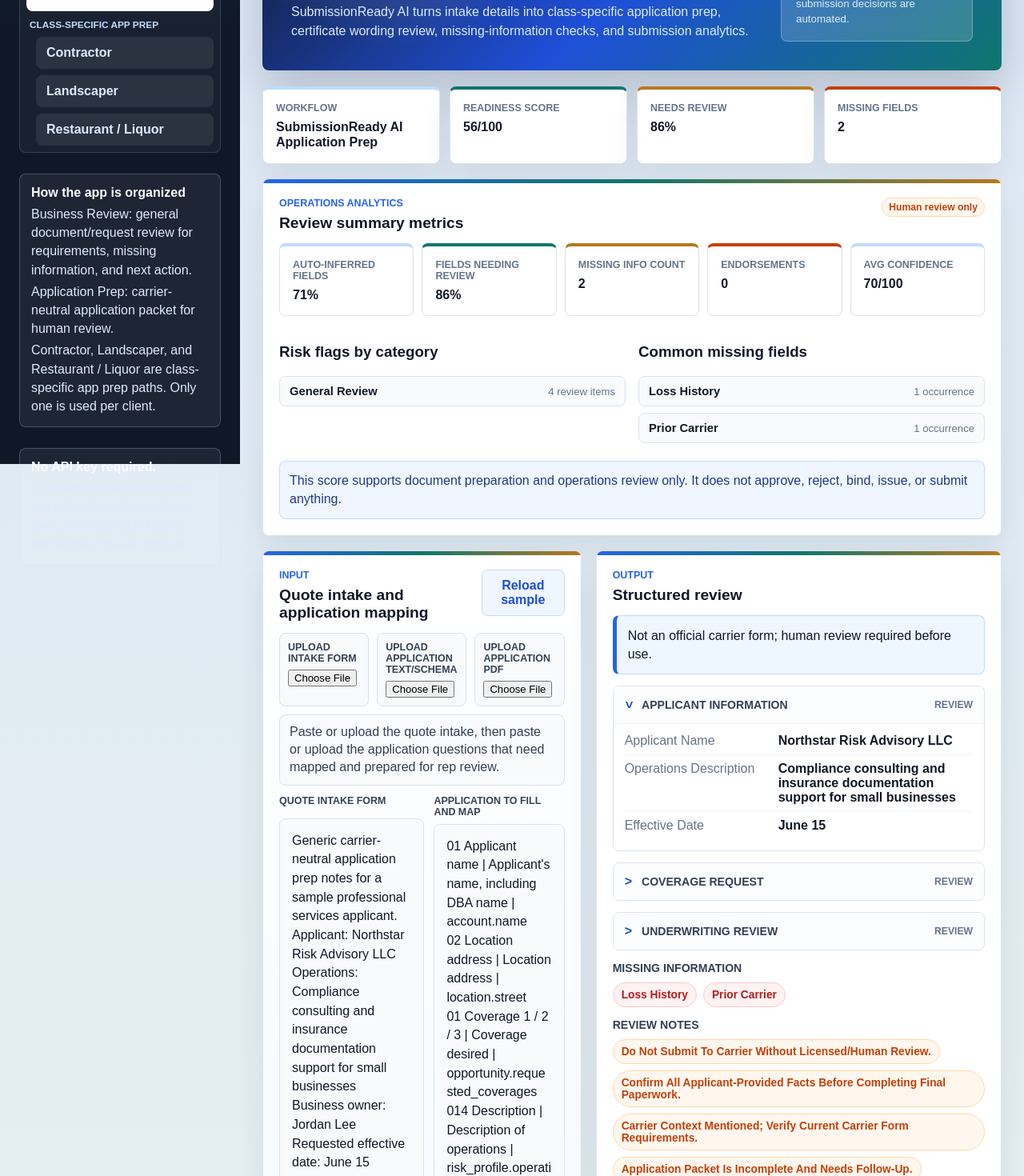
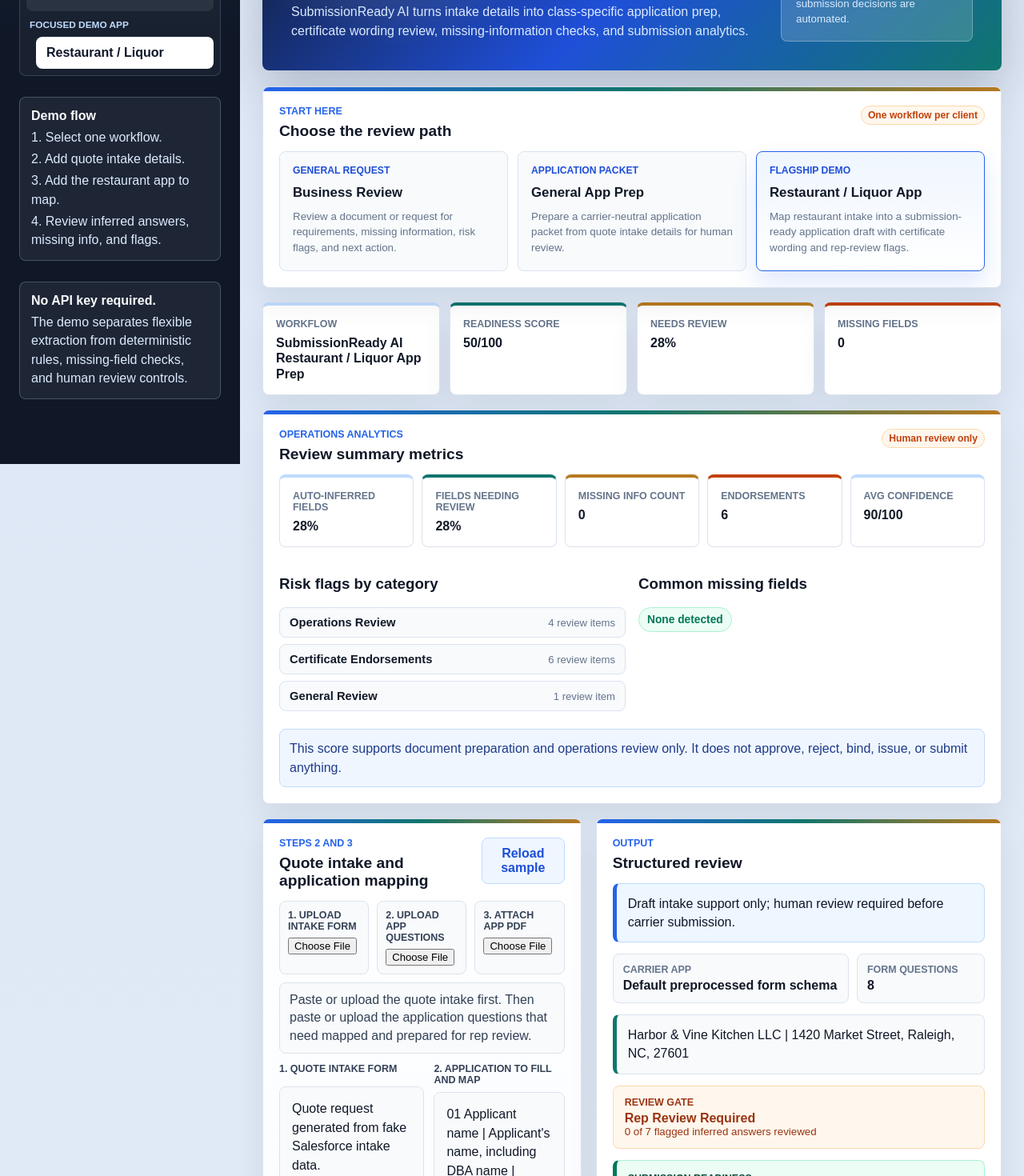
Before and after one commit to Tondie-HSPI/business-review-ai-orchestration, a Next.js app in the folder web/: page / in a window 1280 px wide. Shown: the part 220-1690 px from the top of the page at 80% size. Built offline with nearby package versions, Linux system fonts and the light colour scheme.

Commit message:
Focus demo on restaurant application prep

```diff
--- a/web/app/globals.css
+++ b/web/app/globals.css
@@ -260,6 +260,57 @@
   grid-template-columns: repeat(4, minmax(0, 1fr));
   gap: 12px;
   margin-bottom: 18px;
+}
+
+.workflowPicker {
+  margin-bottom: 18px;
+}
+
+.workflowCards {
+  display: grid;
+  grid-template-columns: repeat(3, minmax(0, 1fr));
+  gap: 12px;
+}
+
+.workflowCard {
+  border: 1px solid var(--line);
+  border-radius: 8px;
+  background: #f8fafc;
+  color: var(--ink);
+  display: grid;
+  gap: 7px;
+  min-height: 150px;
+  padding: 16px;
+  text-decoration: none;
+  transition: border-color 0.15s ease, box-shadow 0.15s ease, transform 0.15s ease;
+}
+
+.workflowCard:hover {
+  border-color: #93c5fd;
+  box-shadow: 0 14px 28px rgba(15, 23, 42, 0.08);
+  transform: translateY(-1px);
+}
+
+.workflowCard.active {
+  border-color: var(--blue);
+  background: linear-gradient(180deg, #eff6ff 0%, #ffffff 100%);
+  box-shadow: 0 16px 32px rgba(37, 99, 235, 0.14);
+}
+
+.workflowCard span {
+  color: var(--blue-dark);
+  font-size: 0.76rem;
+  font-weight: 900;
+  text-transform: uppercase;
+}
+
+.workflowCard strong {
+  font-size: 1.05rem;
+}
+
+.workflowCard small {
+  color: var(--muted);
+  line-height: 1.45;
 }
 
 .analyticsPanel {
@@ -962,6 +1013,10 @@
     grid-template-columns: repeat(2, minmax(0, 1fr));
   }
 
+  .workflowCards {
+    grid-template-columns: 1fr;
+  }
+
   .analyticsGrid {
     grid-template-columns: repeat(2, minmax(0, 1fr));
   }
--- a/web/app/page.tsx
+++ b/web/app/page.tsx
@@ -7,10 +7,8 @@
   buildApplicationPacket,
   buildLiquorRestaurantPacket,
   businessSample,
-  contractorSample,
   defaultLiquorRestaurantQuestions,
   FormQuestion,
-  landscaperSample,
   LiquorRestaurantPacket,
   liquorRestaurantSample,
   reviewBusinessRequest,
@@ -23,8 +21,8 @@
 type Result = ReviewOutput | ApplicationPacket | LiquorRestaurantPacket;
 
 export default function Home() {
-  const [mode, setMode] = useState<WorkflowMode>("application-prep");
-  const [text, setText] = useState(applicationSample);
+  const [mode, setMode] = useState<WorkflowMode>("liquor-restaurant");
+  const [text, setText] = useState(liquorRestaurantSample);
   const [sourceRecord, setSourceRecord] = useState<SalesforceLikeRecord | null>(null);
   const [formQuestions, setFormQuestions] = useState<FormQuestion[]>(defaultLiquorRestaurantQuestions);
   const [applicationText, setApplicationText] = useState<string>(questionsToText(defaultLiquorRestaurantQuestions));
@@ -33,7 +31,7 @@
   const [reviewedAnswers, setReviewedAnswers] = useState<Record<string, boolean>>({});
 
   useEffect(() => {
-    const requestedMode = parseWorkflowMode(new URLSearchParams(window.location.search).get("workflow"));
+    const requestedMode = normalizeWorkflowMode(new URLSearchParams(window.location.search).get("workflow"));
 
     if (!requestedMode || requestedMode === mode) return;
 
@@ -76,9 +74,9 @@
       setSourceRecord(parsed);
       setText(salesforceRecordToQuoteText(parsed));
       setMode((currentMode) => (
-        currentMode === "application-prep" || currentMode === "contractor" || currentMode === "landscaper" || currentMode === "liquor-restaurant"
+        currentMode === "application-prep" || currentMode === "liquor-restaurant"
           ? currentMode
-          : "application-prep"
+          : "liquor-restaurant"
       ));
       setUploadMessage(`Loaded intake data from ${file.name}`);
       setReviewedAnswers({});
@@ -88,9 +86,9 @@
     setSourceRecord(null);
     setText(content);
     setMode((currentMode) => (
-      currentMode === "application-prep" || currentMode === "contractor" || currentMode === "landscaper" || currentMode === "liquor-restaurant"
+      currentMode === "application-prep" || currentMode === "liquor-restaurant"
         ? currentMode
-        : "application-prep"
+        : "liquor-restaurant"
     ));
     setUploadMessage(`Loaded intake text from ${file.name}`);
     setReviewedAnswers({});
@@ -103,9 +101,9 @@
     setApplicationText(content);
     setFormQuestions(parsed);
     setMode((currentMode) => (
-      currentMode === "application-prep" || currentMode === "contractor" || currentMode === "landscaper" || currentMode === "liquor-restaurant"
+      currentMode === "application-prep" || currentMode === "liquor-restaurant"
         ? currentMode
-        : "application-prep"
+        : "liquor-restaurant"
     ));
     setUploadMessage(`Loaded ${parsed.length} application questions from ${file.name}`);
     setReviewedAnswers({});
@@ -115,9 +113,9 @@
     if (!file) return;
     setUploadedPdfName(file.name);
     setMode((currentMode) => (
-      currentMode === "application-prep" || currentMode === "contractor" || currentMode === "landscaper" || currentMode === "liquor-restaurant"
+      currentMode === "application-prep" || currentMode === "liquor-restaurant"
         ? currentMode
-        : "application-prep"
+        : "liquor-restaurant"
     ));
     setUploadMessage(`Attached carrier app PDF: ${file.name}`);
     setReviewedAnswers({});
@@ -139,7 +137,7 @@
   const missingCount = result.missing_information.length;
   const humanReview = result.requires_human_review ? "Required" : "Not required";
   const analytics = result.analytics_summary;
-  const isIntakeWorkflow = mode === "contractor" || mode === "landscaper" || mode === "liquor-restaurant";
+  const isIntakeWorkflow = mode === "liquor-restaurant";
   const showsApplicationUploads = mode === "application-prep" || isIntakeWorkflow;
 
   return (
@@ -169,23 +167,9 @@
                 className={mode === "application-prep" ? "active" : ""}
                 onClick={(event) => handleWorkflowClick(event, "application-prep")}
               >
-                Application Prep
-              </a>
-              <span>Class-specific app prep</span>
-              <a
-                href="?workflow=contractor"
-                className={mode === "contractor" ? "active nested" : "nested"}
-                onClick={(event) => handleWorkflowClick(event, "contractor")}
-              >
-                Contractor
-              </a>
-              <a
-                href="?workflow=landscaper"
-                className={mode === "landscaper" ? "active nested" : "nested"}
-                onClick={(event) => handleWorkflowClick(event, "landscaper")}
-              >
-                Landscaper
-              </a>
+              Application Prep
+            </a>
+              <span>Focused demo app</span>
               <a
                 href="?workflow=liquor-restaurant"
                 className={mode === "liquor-restaurant" ? "active nested" : "nested"}
@@ -198,10 +182,11 @@
         </div>
 
         <div className="sidebarNote">
-          <strong>How the app is organized</strong>
-          <span>Business Review: general document/request review for requirements, missing information, and next action.</span>
-          <span>Application Prep: carrier-neutral application packet for human review.</span>
-          <span>Contractor, Landscaper, and Restaurant / Liquor are class-specific app prep paths. Only one is used per client.</span>
+          <strong>Demo flow</strong>
+          <span>1. Select one workflow.</span>
+          <span>2. Add quote intake details.</span>
+          <span>3. Add the restaurant app to map.</span>
+          <span>4. Review inferred answers, missing info, and flags.</span>
         </div>
 
         <div className="sidebarNote">
@@ -230,6 +215,42 @@
           </div>
         </section>
 
+        <section className="workflowPicker panel">
+          <div className="panelHeader">
+            <div>
+              <p className="eyebrow">Start here</p>
+              <h2>Choose the review path</h2>
+            </div>
+            <span className="reviewBadge required">One workflow per client</span>
+          </div>
+          <div className="workflowCards">
+            <WorkflowCard
+              active={mode === "business-review"}
+              eyebrow="General request"
+              title="Business Review"
+              body="Review a document or request for requirements, missing information, risk flags, and next action."
+              href="?workflow=business-review"
+              onClick={(event) => handleWorkflowClick(event, "business-review")}
+            />
+            <WorkflowCard
+              active={mode === "application-prep"}
+              eyebrow="Application packet"
+              title="General App Prep"
+              body="Prepare a carrier-neutral application packet from quote intake details for human review."
+              href="?workflow=application-prep"
+              onClick={(event) => handleWorkflowClick(event, "application-prep")}
+            />
+            <WorkflowCard
+              active={mode === "liquor-restaurant"}
+              eyebrow="Flagship demo"
+              title="Restaurant / Liquor App"
+              body="Map restaurant intake into a submission-ready application draft with certificate wording and rep-review flags."
+              href="?workflow=liquor-restaurant"
+              onClick={(event) => handleWorkflowClick(event, "liquor-restaurant")}
+            />
+          </div>
+        </section>
+
         <section className="metrics">
           <Metric label="Workflow" value={workflowTitle(result)} />
           <Metric label="Readiness score" value={`${analytics.submission_readiness_score}/100`} />
@@ -243,7 +264,7 @@
           <div className="panel inputPanel">
             <div className="panelHeader">
               <div>
-                <p className="eyebrow">Input</p>
+                <p className="eyebrow">{showsApplicationUploads ? "Steps 2 and 3" : "Step 2"}</p>
                 <h2>{showsApplicationUploads ? "Quote intake and application mapping" : "Business review request"}</h2>
               </div>
               <button
@@ -258,7 +279,7 @@
             </div>
             <div className={showsApplicationUploads ? "uploadGrid" : "uploadGrid singleUpload"}>
               <label>
-                <span>{showsApplicationUploads ? "Upload intake form" : "Upload review request"}</span>
+                <span>{showsApplicationUploads ? "1. Upload intake form" : "Upload review request"}</span>
                 <input
                   type="file"
                   accept=".txt,.json"
@@ -268,7 +289,7 @@
               {showsApplicationUploads && (
                 <>
                   <label>
-                    <span>Upload application text/schema</span>
+                    <span>2. Upload app questions</span>
                     <input
                       type="file"
                       accept=".txt,.json"
@@ -276,7 +297,7 @@
                     />
                   </label>
                   <label>
-                    <span>Upload application PDF</span>
+                    <span>3. Attach app PDF</span>
                     <input
                       type="file"
                       accept=".pdf"
@@ -288,14 +309,14 @@
             </div>
             {showsApplicationUploads && (
               <div className="uploadHelp">
-                Paste or upload the quote intake, then paste or upload the application questions that need mapped and prepared for rep review.
+                Paste or upload the quote intake first. Then paste or upload the application questions that need mapped and prepared for rep review.
               </div>
             )}
             {uploadMessage && <div className="uploadMessage">{uploadMessage}</div>}
             {showsApplicationUploads ? (
               <div className="intakeAppGrid">
                 <label className="textInputBlock">
-                  <span>Quote intake form</span>
+                  <span>1. Quote intake form</span>
                   <textarea
                     value={text}
                     onChange={(event) => setText(event.target.value)}
@@ -303,7 +324,7 @@
                   />
                 </label>
                 <label className="textInputBlock">
-                  <span>Application to fill and map</span>
+                  <span>2. Application to fill and map</span>
                   <textarea
                     value={applicationText}
                     onChange={(event) => handleApplicationTextChange(event.target.value)}
@@ -329,7 +350,7 @@
             </div>
             {mode === "application-prep" ? (
               <ApplicationView result={result as ApplicationPacket} />
-            ) : mode === "liquor-restaurant" || mode === "contractor" || mode === "landscaper" ? (
+            ) : mode === "liquor-restaurant" ? (
               <LiquorRestaurantView
                 result={result as LiquorRestaurantPacket}
                 uploadedPdfName={uploadedPdfName}
@@ -366,18 +387,16 @@
 
 function sampleForMode(mode: WorkflowMode) {
   if (mode === "application-prep") return applicationSample;
-  if (mode === "contractor") return contractorSample;
-  if (mode === "landscaper") return landscaperSample;
   if (mode === "liquor-restaurant") return liquorRestaurantSample;
   return businessSample;
 }
 
-function parseWorkflowMode(value: string | null): WorkflowMode | null {
+function normalizeWorkflowMode(value: string | null): WorkflowMode | null {
+  if (value === "contractor" || value === "landscaper") return "liquor-restaurant";
+
   const modes: WorkflowMode[] = [
     "business-review",
     "application-prep",
-    "contractor",
-    "landscaper",
     "liquor-restaurant"
   ];
 
@@ -468,6 +487,30 @@
       <span>{label}</span>
       <strong>{value}</strong>
     </div>
+  );
+}
+
+function WorkflowCard({
+  active,
+  eyebrow,
+  title,
+  body,
+  href,
+  onClick
+}: {
+  active: boolean;
+  eyebrow: string;
+  title: string;
+  body: string;
+  href: string;
+  onClick: (event: MouseEvent<HTMLAnchorElement>) => void;
+}) {
+  return (
+    <a className={active ? "workflowCard active" : "workflowCard"} href={href} onClick={onClick}>
+      <span>{eyebrow}</span>
+      <strong>{title}</strong>
+      <small>{body}</small>
+    </a>
   );
 }
 
@@ -581,8 +624,11 @@
           <strong>{formQuestionCount}</strong>
         </div>
       </div>
+      <div className="summary">
+        {result.intake_summary.applicant} | {result.intake_summary.location}
+      </div>
       <div className={allReviewed ? "saveGate ready" : "saveGate"}>
-          <span>Save draft gate</span>
+        <span>Review gate</span>
         <strong>{allReviewed ? "Ready To Save Draft" : "Rep Review Required"}</strong>
         <small>
           {completedReviewCount} of {requiredReviewCount} flagged inferred answers reviewed
@@ -595,37 +641,51 @@
           Carrier agnostic draft | {result.submission_readiness.blocking_missing_information_count} blocking missing fields
         </small>
       </div>
-      <div className="summary">
-        {result.intake_summary.applicant} | {result.intake_summary.location}
-      </div>
-      <ReviewSection title="Selected Workflow" defaultOpen>
-        <div className="fieldRow">
-          <span>Client app path</span>
-          <strong>{result.workflow_scope.selected_workflow}</strong>
+      <ReviewSection title="Application Draft For Rep Review" className="applicationPreview" defaultOpen>
+        <div className="reviewHint">
+          Carrier-neutral preview. The rep reviews flagged answers before saving a draft.
         </div>
-        <div className="fieldRow">
-          <span>Review note</span>
-          <strong>{result.workflow_scope.routing_note}</strong>
+        {result.inferred_application_answers.map((item) => (
+          <label className="previewQuestion" key={item.id}>
+            <input
+              type="checkbox"
+              checked={Boolean(reviewedAnswers[item.id])}
+              onChange={() => onToggleReviewed(item.id)}
+            />
+            <div>
+              <span>{item.question}</span>
+              <strong>{item.inferred_answer}</strong>
+              <small>Target field: {item.pdf_field}</small>
+              <small>Evidence: {item.evidence}</small>
+              <small>Rep must verify: {item.rep_check}</small>
+            </div>
+          </label>
+        ))}
+        <div className="saveActions">
+          {allReviewed ? (
+            <a
+              className="downloadButton"
+              href={`data:application/json;charset=utf-8,${encodeURIComponent(JSON.stringify(result, null, 2))}`}
+              download="submissionready-reviewed-application-draft.json"
+            >
+              Save reviewed draft
+            </a>
+          ) : (
+            <button className="disabledButton" disabled>
+              Save disabled until flagged answers are reviewed
+            </button>
+          )}
         </div>
       </ReviewSection>
-      {Object.entries(result.application_packet).map(([section, fields]) => (
-        <ReviewSection
-          title={formatLabel(section)}
-          key={section}
-          defaultOpen={section === "applicant_information" || section === "certificate_requirements"}
-        >
-          {Object.entries(fields).map(([field, value]) => (
-            <div className="fieldRow" key={field}>
-              <span>{formatLabel(field)}</span>
-              <strong>{value || "Missing"}</strong>
-            </div>
-          ))}
-        </ReviewSection>
-      ))}
       <ChipGroup title="Missing information" values={result.missing_information} variant="missing" />
       <ChipGroup title="Risk flags" values={result.risk_flags} variant="risk" />
+      <ChipGroup
+        title="Rep double-check checklist"
+        values={result.submission_readiness.rep_double_checks}
+        variant="risk"
+      />
       {result.csr_certificate_request.requested && (
-        <ReviewSection title="CSR Certificate Request Draft" className="certificateRequest" defaultOpen>
+        <ReviewSection title="Certificate Optimizer And CSR Draft" className="certificateRequest" defaultOpen>
           <div className="fieldRow">
             <span>Status</span>
             <strong>{formatLabel(result.csr_certificate_request.status)}</strong>
@@ -673,61 +733,7 @@
           </div>
         </ReviewSection>
       )}
-      <ChipGroup
-        title="Rep double-check checklist"
-        values={result.submission_readiness.rep_double_checks}
-        variant="risk"
-      />
-      <ReviewSection title="Generic Application Draft Before Save" className="applicationPreview" defaultOpen>
-        <div className="reviewHint">
-          Carrier-neutral sample app view. It shows where answers would go without copying a carrier form.
-        </div>
-        {result.inferred_application_answers.map((item) => (
-          <label className="previewQuestion" key={item.id}>
-            <input
-              type="checkbox"
-              checked={Boolean(reviewedAnswers[item.id])}
-              onChange={() => onToggleReviewed(item.id)}
-            />
-            <div>
-              <span>{item.question}</span>
-              <strong>{item.inferred_answer}</strong>
-              <small>Evidence: {item.evidence}</small>
-              <small>Rep must verify: {item.rep_check}</small>
-            </div>
-          </label>
-        ))}
-        <div className="saveActions">
-          {allReviewed ? (
-            <a
-              className="downloadButton"
-              href={`data:application/json;charset=utf-8,${encodeURIComponent(JSON.stringify(result, null, 2))}`}
-              download="submissionready-reviewed-application-draft.json"
-            >
-              Save reviewed draft
-            </a>
-          ) : (
-            <button className="disabledButton" disabled>
-              Save disabled until flagged answers are reviewed
-            </button>
-          )}
-        </div>
-      </ReviewSection>
-      <ReviewSection title="Inferred Application Answers For Rep Review">
-        {result.inferred_application_answers.map((item) => (
-          <div className="inferenceRow" key={item.id}>
-            <span>{item.question}</span>
-            <strong>{item.inferred_answer}</strong>
-            <em className={item.review_status === "rep_review_required" ? "reviewBadge required" : "reviewBadge"}>
-              {formatLabel(item.review_status)}
-            </em>
-            <small>Evidence: {item.evidence}</small>
-            <small>Rep check: {item.rep_check}</small>
-            <small>Target field: {item.pdf_field}</small>
-          </div>
-        ))}
-      </ReviewSection>
-      <ReviewSection title="Form Questions Answered From Fake Intake Data">
+      <ReviewSection title="Mapped Application Questions">
         {result.answered_form_questions.map((item) => (
           <div className="questionRow" key={item.id}>
             <span>{item.question}</span>
@@ -735,6 +741,27 @@
             <small>
               {item.source_field} to {item.pdf_field}
             </small>
+          </div>
+        ))}
+      </ReviewSection>
+      <ReviewSection title="Selected Workflow And Extracted Packet">
+        <div className="fieldRow">
+          <span>Client app path</span>
+          <strong>{result.workflow_scope.selected_workflow}</strong>
+        </div>
+        <div className="fieldRow">
+          <span>Review note</span>
+          <strong>{result.workflow_scope.routing_note}</strong>
+        </div>
+        {Object.entries(result.application_packet).map(([section, fields]) => (
+          <div className="subSection" key={section}>
+            <h3>{formatLabel(section)}</h3>
+            {Object.entries(fields).map(([field, value]) => (
+              <div className="fieldRow" key={field}>
+                <span>{formatLabel(field)}</span>
+                <strong>{value || "Missing"}</strong>
+              </div>
+            ))}
           </div>
         ))}
       </ReviewSection>
--- a/web/lib/workflows.ts
+++ b/web/lib/workflows.ts
@@ -179,8 +179,6 @@
 Fryers: Yes
 Fire suppression: Wet system with cleaning contract.
 Food truck operations: Seasonal food truck used for off-premises catering and festivals.
-Contractor operations:
-Landscaping operations:
 Certificate requested: Yes
 Certificate holder: Triangle Events Group
 Certificate holder address: 500 Convention Center Drive, Raleigh, NC 27601
@@ -565,7 +563,7 @@
   );
   const csrCertificateRequest = buildCsrCertificateRequest(fields);
   const output = {
-    workflow_name: "SubmissionReady AI Contractor / Landscaper / Restaurant Intake",
+    workflow_name: "SubmissionReady AI Restaurant / Liquor App Prep",
     risk_type: detectedBusinessClass(fields),
     workflow_scope: {
       selected_workflow: selectedWorkflowLabel(fields),
```
